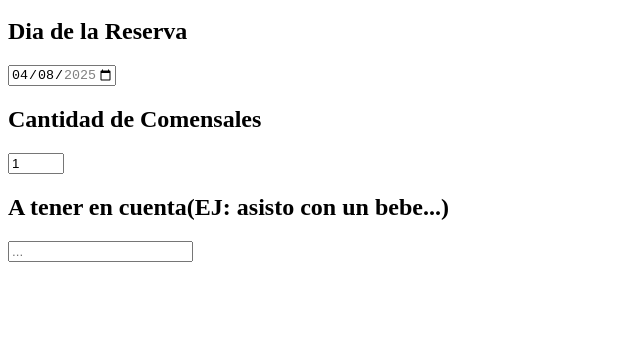
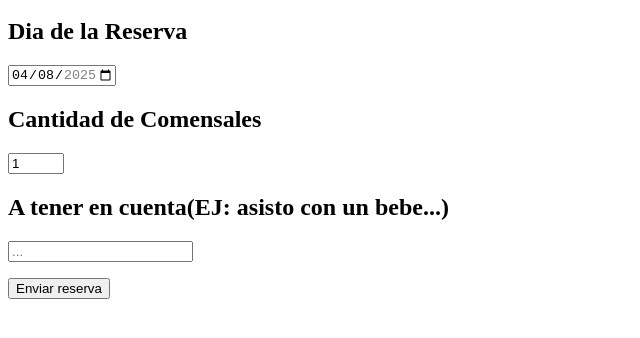
Before and after one commit to MartinezJesusEzequiel/Proyecto-LINONO, a plain HTML site: page reserva.html in a window 1280 px wide. Shown: the part 154-492 px from the top of the page, without its empty margins (0-640 px from the left). Drawn offline with Linux system fonts and the light colour scheme.

Commit message:
Update reserva.html

```diff
--- a/reserva.html
+++ b/reserva.html
@@ -56,6 +56,6 @@
                         autocomplete="name"></p>
             </section>
         </article>
-
+        <button type="submit">Enviar reserva</button>
 </body>
 </html>
```
